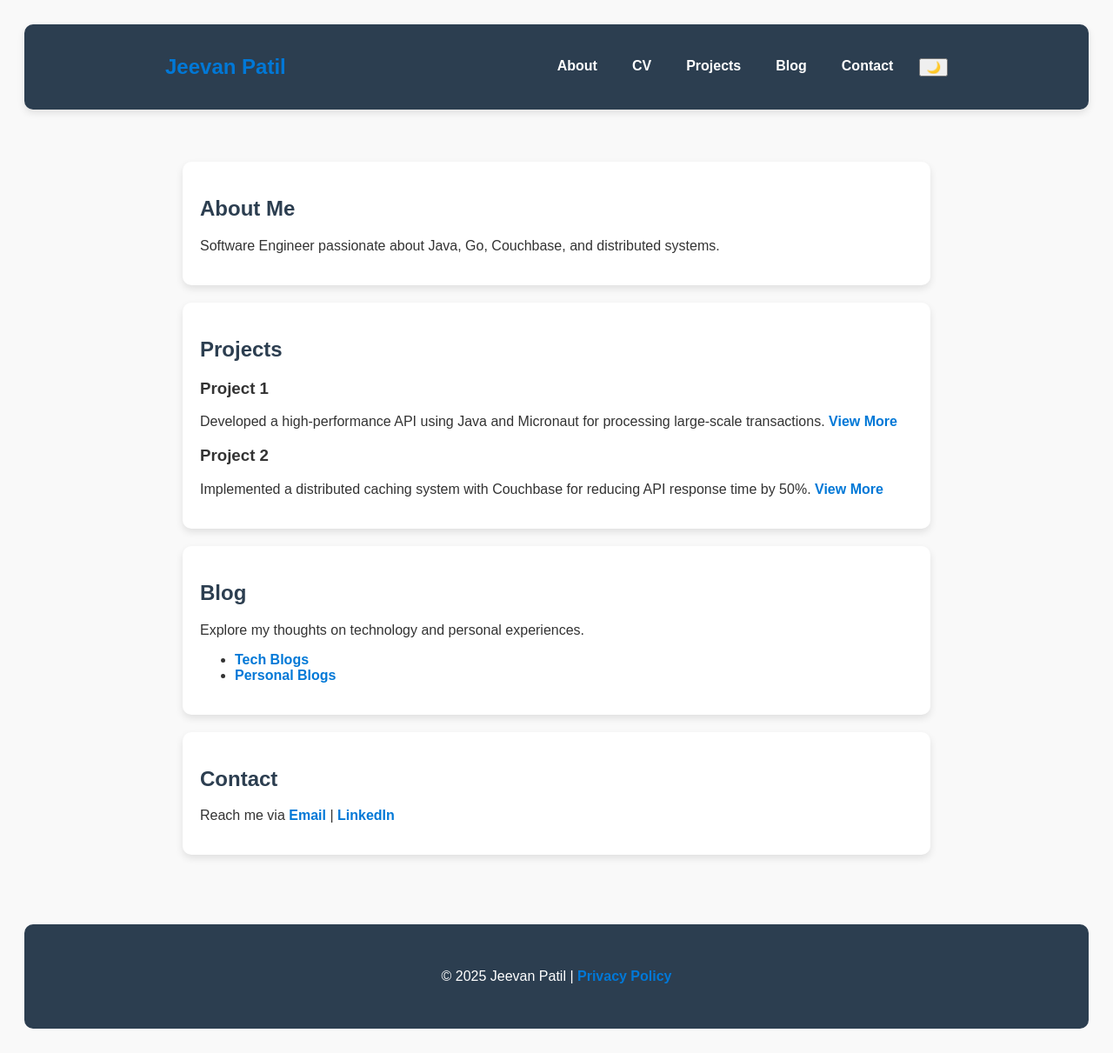
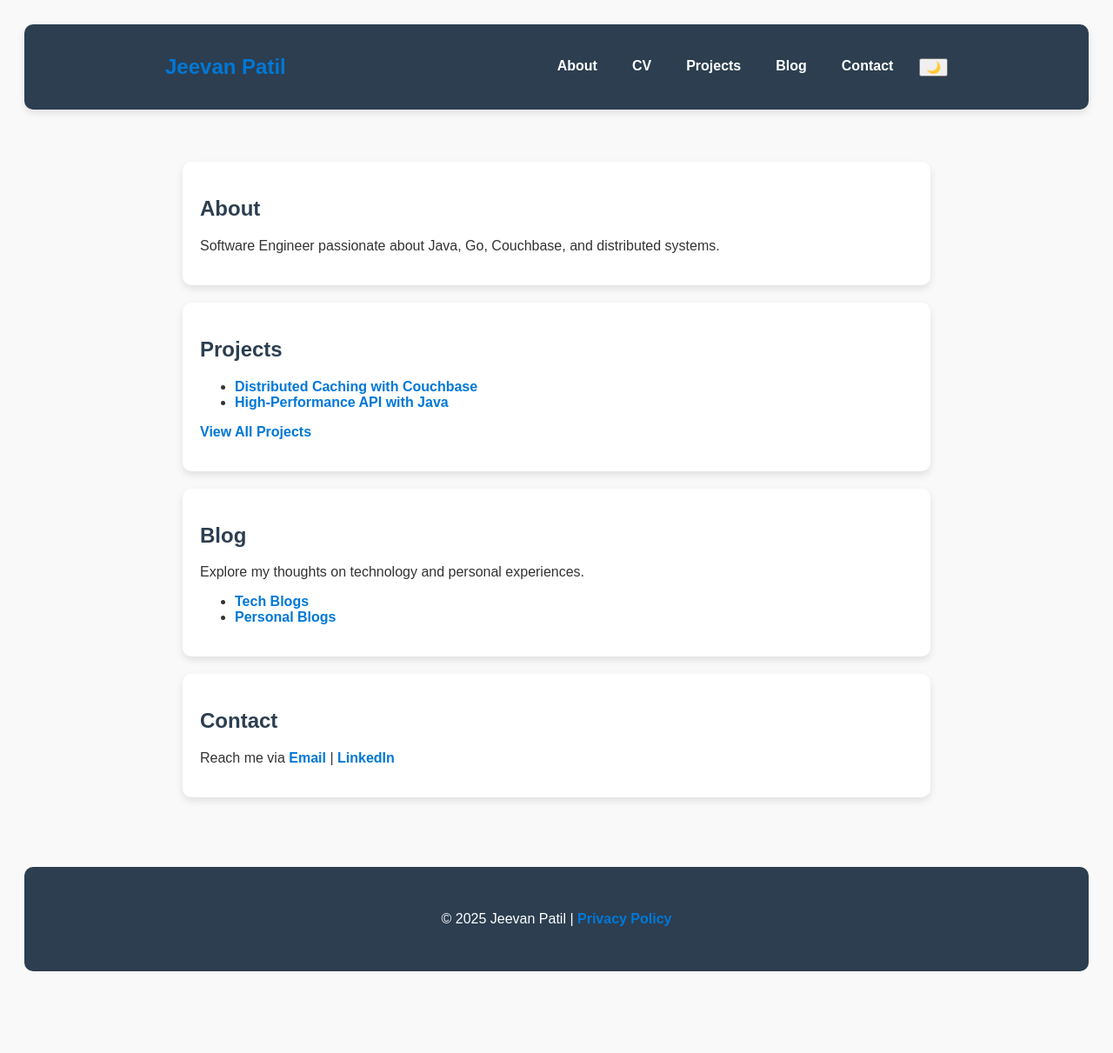
Before and after one commit to patiljeevanr/patiljeevanr.github.io, a Jekyll site: the page built from index.md, in a window 1280 px wide. Shown: the whole page at 87% size. Built offline with Jekyll 4.4.1, drawn with Linux system fonts in a browser that asks for light colours; after the commit the page ends 1145 px from its top, so only the background shows below that.

Commit message:
new changes

```diff
--- a/index.md
+++ b/index.md
@@ -6,20 +6,18 @@ title: "Home"
 <div class="container">
 
   <section id="about" class="card">
-      <h2>About Me</h2>
+      <h2>About</h2>
       <p>Software Engineer passionate about Java, Go, Couchbase, and distributed systems.</p>
   </section>
 
   <section id="projects" class="card">
       <h2>Projects</h2>
-      <div class="project">
-          <h3>Project 1</h3>
-          <p>Developed a high-performance API using Java and Micronaut for processing large-scale transactions. <a href="#">View More</a></p>
-      </div>
-      <div class="project">
-          <h3>Project 2</h3>
-          <p>Implemented a distributed caching system with Couchbase for reducing API response time by 50%. <a href="#">View More</a></p>
-      </div>
+          <ul>
+              {% for project in site.projects limit:3 %}
+                  <li><a href="{{ project.url }}">{{ project.title }}</a></li>
+              {% endfor %}
+          </ul>
+      <p><a href="/projects">View All Projects</a></p>
   </section>
 
   <section id="blog" class="card">
```
Also changed, not shown: about.md (+1 -1 lines), contact.md (+1 -1 lines).
